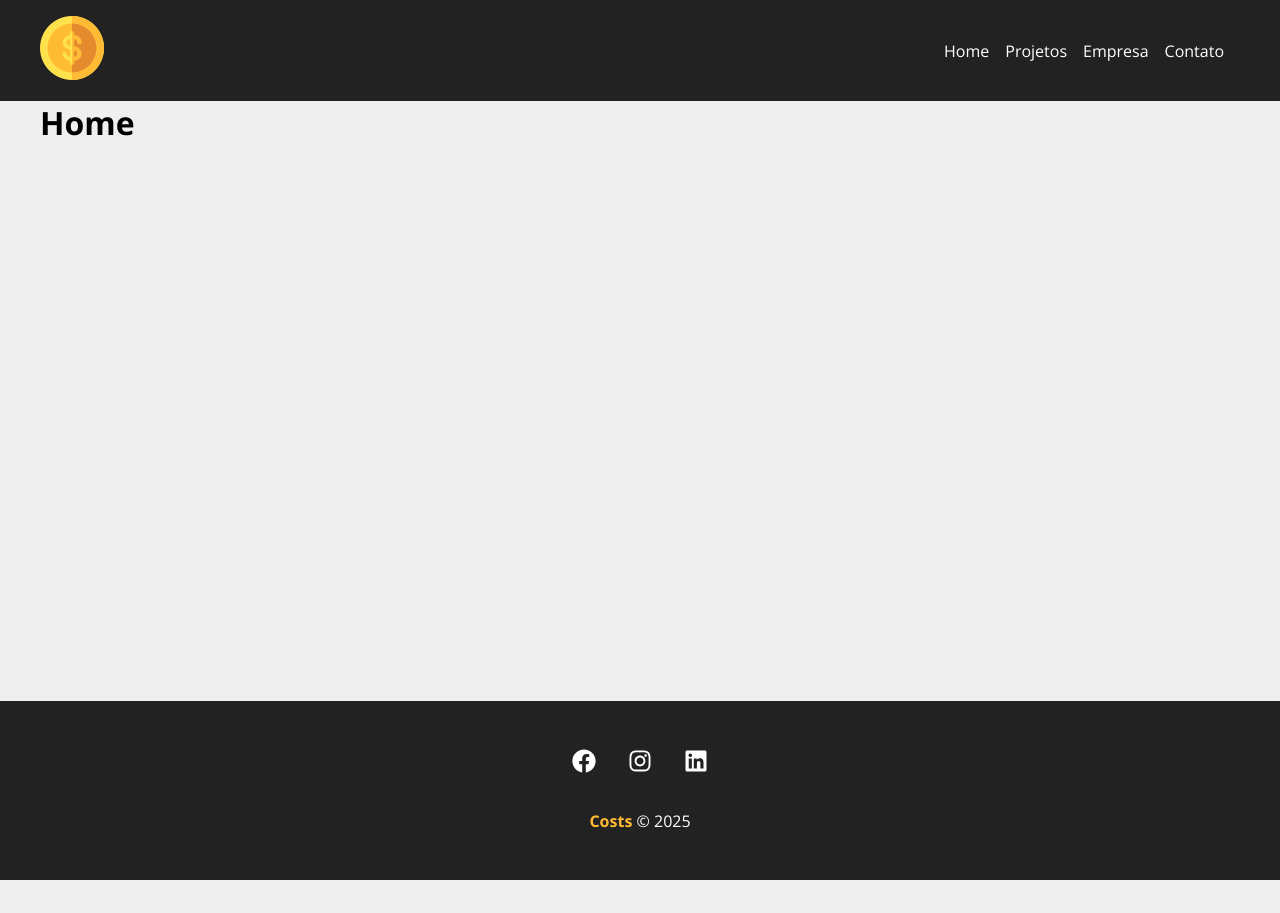
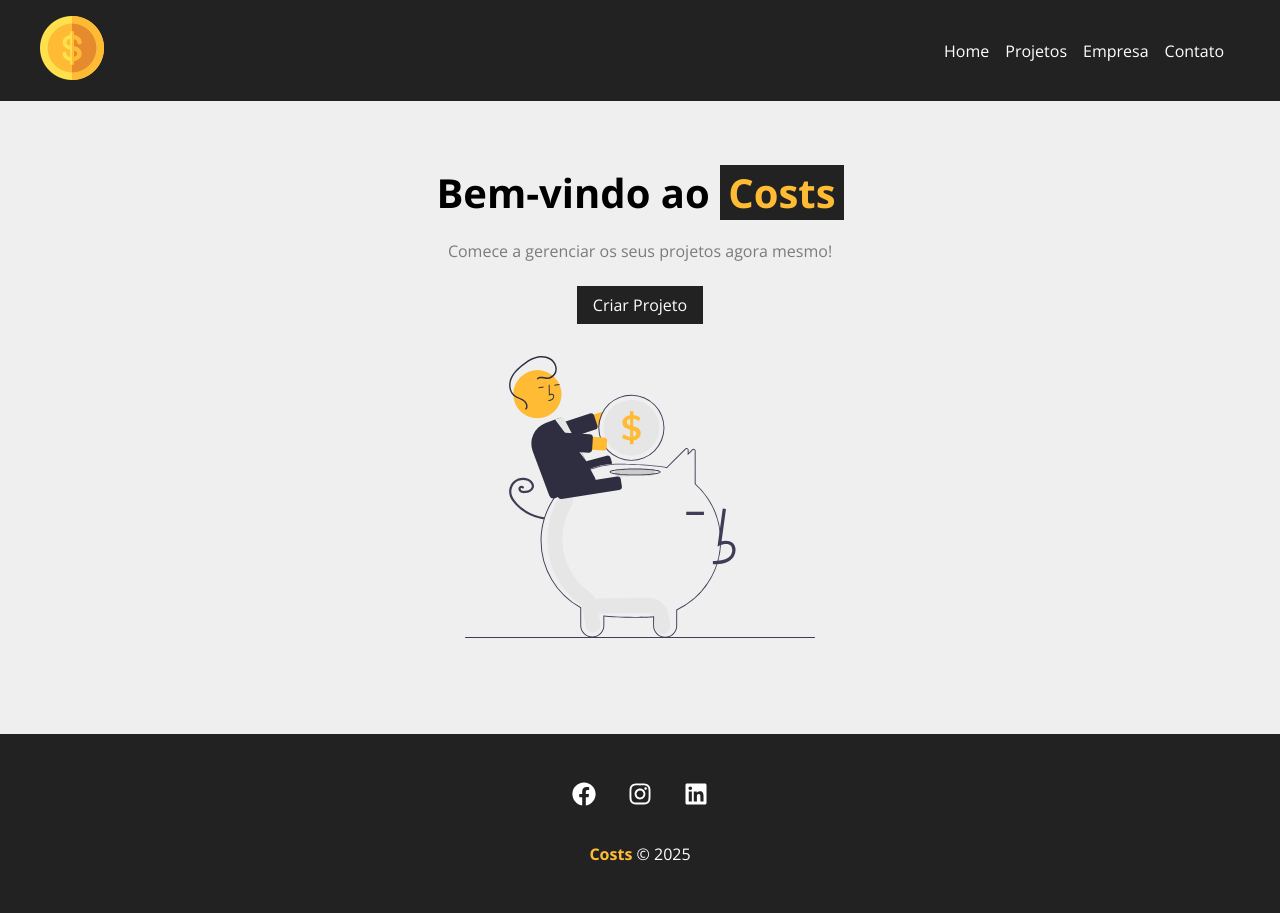
Before and after one commit to smateusx/projeto-react, a React (Create React App) app in the folder costs/: page / in a window 1280 px wide. Before the commit the page ends 880 px from the top, so only its background shows below. Built offline with nearby package versions, Linux system fonts and the light colour scheme.

Commit message:
finalizei a home

```diff
--- /dev/null
+++ b/costs/src/components/layout/LinkButton.js
@@ -0,0 +1,12 @@
+import {Link} from 'react-router-dom'
+import styles from './LinkButton.module.css'
+
+function LinkButton({to, text}) {
+    return (
+        <Link className={styles.btn}to={to}>
+            {text}
+        </Link>
+    )
+}
+
+export default LinkButton
--- /dev/null
+++ b/costs/src/components/layout/LinkButton.module.css
@@ -0,0 +1,11 @@
+.btn {
+    background-color: #222;
+    color: #fff;
+    padding: 0.5em 1em;
+    text-decoration: none;
+    transition: 0.5s;
+}
+
+.btn:hover {
+    color: #ffbb33;
+}
--- a/costs/src/components/pages/Home.js
+++ b/costs/src/components/pages/Home.js
@@ -1,6 +1,15 @@
+import styles from './Home.module.css'
+import savings from '../../img/savings.svg'
+import LinkButton from '../layout/LinkButton'
+
 function Home() {
     return (
-        <h1>Home</h1>
+        <section className={styles.homeContainer}>
+            <h1>Bem-vindo ao <span>Costs</span></h1>
+            <p>Comece a gerenciar os seus projetos agora mesmo!</p>
+            <LinkButton to="/newproject" text="Criar Projeto"/>
+            <img src={savings} alt='Costs'/>
+        </section>
     )
 }
 
--- /dev/null
+++ b/costs/src/components/pages/Home.module.css
@@ -0,0 +1,29 @@
+.homeContainer {
+    width: 100%;
+    display: flex;
+    flex-direction: column;
+    align-items: center;
+    justify-content: center;
+    padding: 4em;
+}
+
+.homeContainer h1 {
+    font-size: 2.5em;
+    margin-bottom: .5em;
+}
+
+.homeContainer h1 span {
+    color: #ffbb33;
+    padding: 0 .2em;
+    background-color: #222;
+}
+
+.homeContainer p {
+    margin-bottom: 1.5em;
+    color: #7b7b7b;
+}
+
+.homeContainer img {
+    width: 350px;
+    margin: 2em 0;
+}
```
